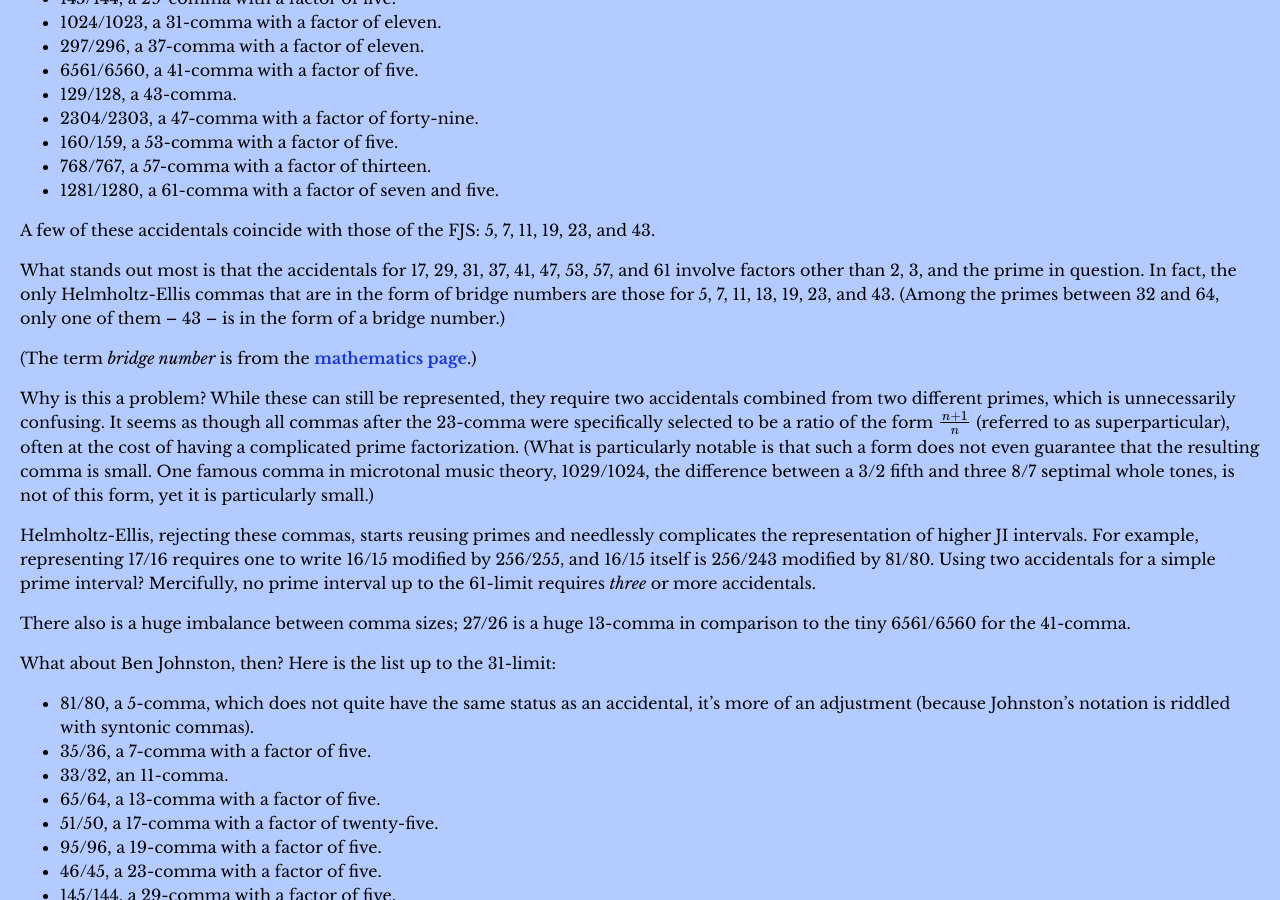
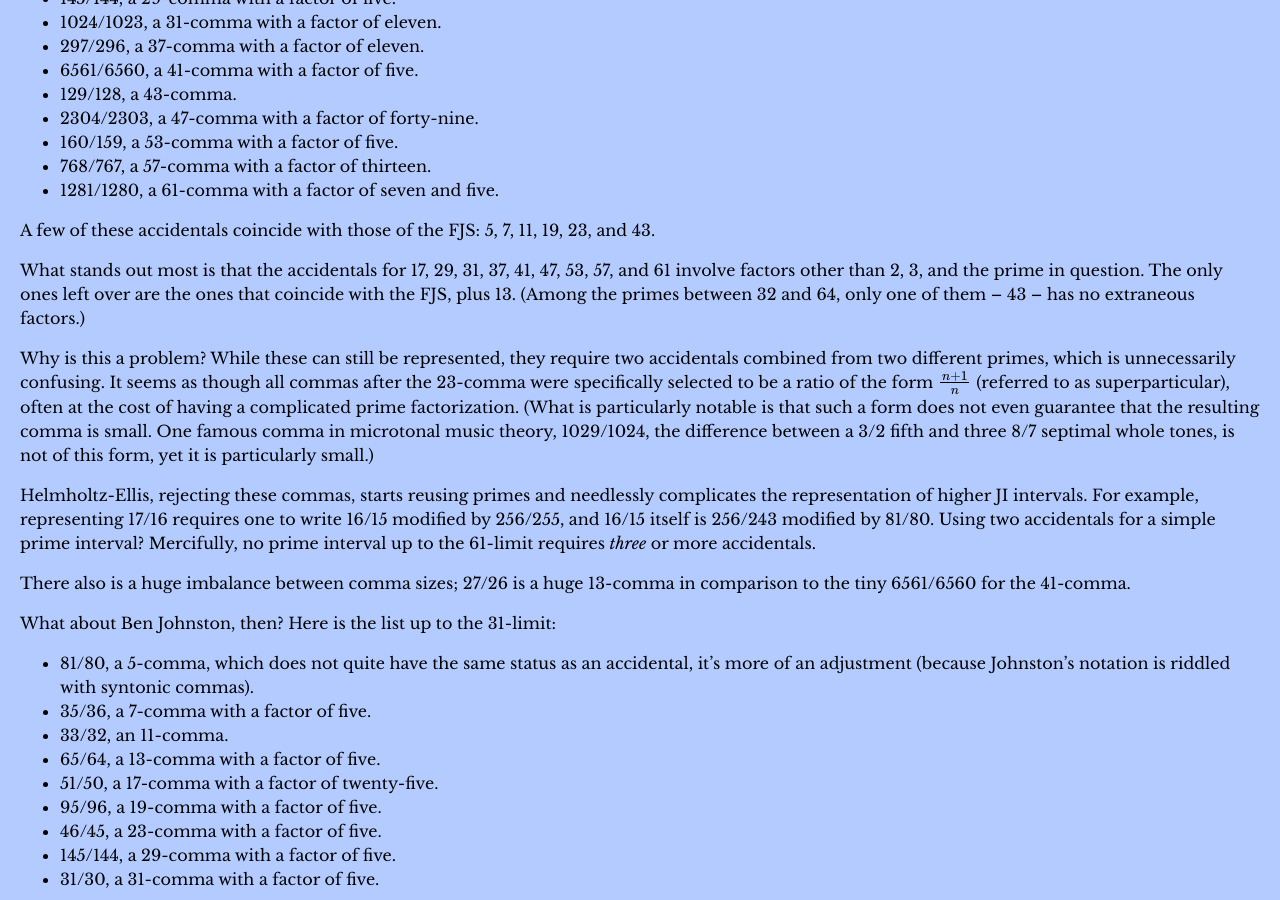
Before and after one commit to misotanni/misotanni.github.io, a Jekyll site: the page built from fjs/en/compare.md, in a window 1280 px wide and 900 px high, scrolled down 1928 px. Built offline with Jekyll 4.4.1, drawn with Linux system fonts in a browser that asks for light colours; our own code applies the rules of GitHub Pages for plain Markdown files; formulas are drawn with MathJax 3.

Commit message:
bridge number, bai bai

```diff
--- a/fjs/en/compare.md
+++ b/fjs/en/compare.md
@@ -69,9 +69,7 @@
 
 A few of these accidentals coincide with those of the FJS: 5, 7, 11, 19, 23, and 43.
 
-What stands out most is that the accidentals for 17, 29, 31, 37, 41, 47, 53, 57, and 61 involve factors other than 2, 3, and the prime in question. In fact, the only Helmholtz-Ellis commas that are in the form of bridge numbers are those for 5, 7, 11, 13, 19, 23, and 43. (Among the primes between 32 and 64, only one of them – 43 – is in the form of a bridge number.)
-
-(The term *bridge number* is from the [mathematics page](math.html).)
+What stands out most is that the accidentals for 17, 29, 31, 37, 41, 47, 53, 57, and 61 involve factors other than 2, 3, and the prime in question. The only ones left over are the ones that coincide with the FJS, plus 13. (Among the primes between 32 and 64, only one of them – 43 – has no extraneous factors.)
 
 Why is this a problem? While these can still be represented, they require two accidentals combined from two different primes, which is unnecessarily confusing. It seems as though all commas after the 23-comma were specifically selected to be a ratio of the form $$\frac{n+1}{n}$$ (referred to as superparticular), often at the cost of having a complicated prime factorization. (What is particularly notable is that such a form does not even guarantee that the resulting comma is small. One famous comma in microtonal music theory, 1029/1024, the difference between a 3/2 fifth and three 8/7 septimal whole tones, is not of this form, yet it is particularly small.)
 
```
Also changed, not shown: fjs/de/compare.md (+1 -3 lines), fjs/fr/compare.md (+1 -3 lines), fjs/pl/compare.md (+1 -3 lines).
